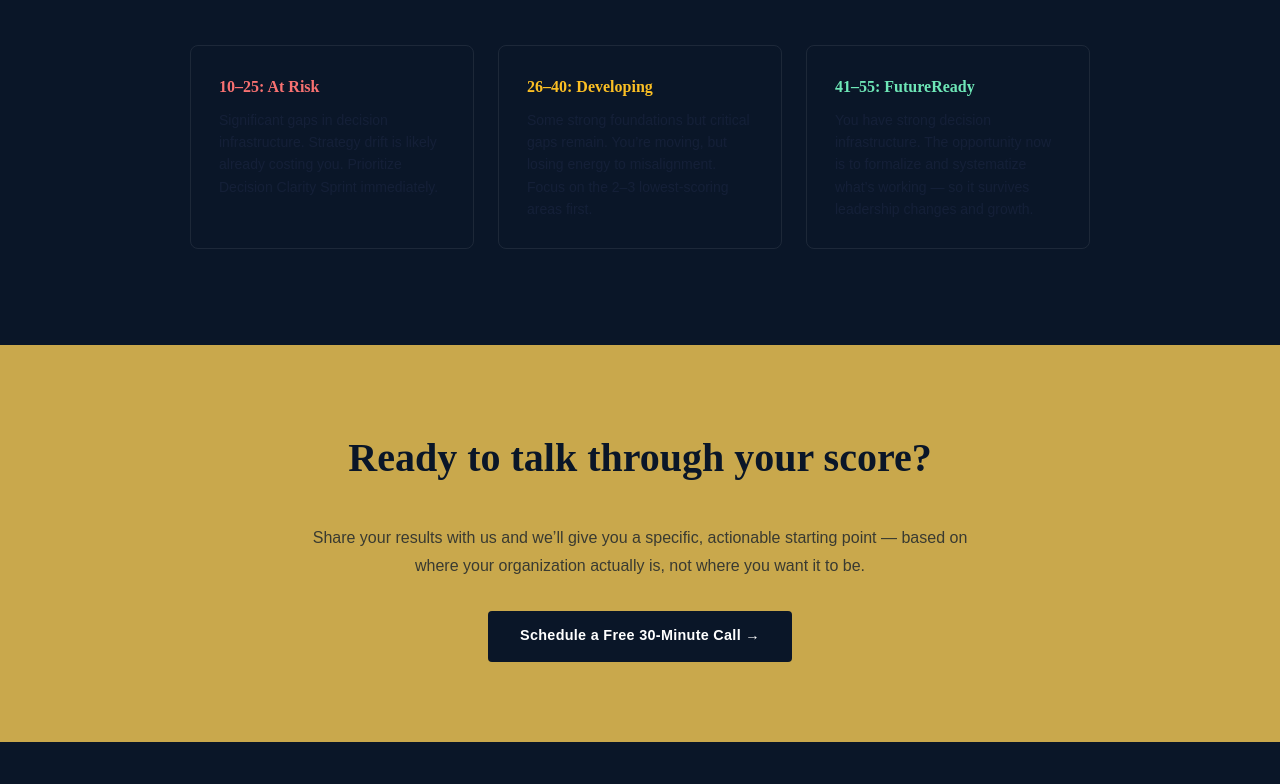
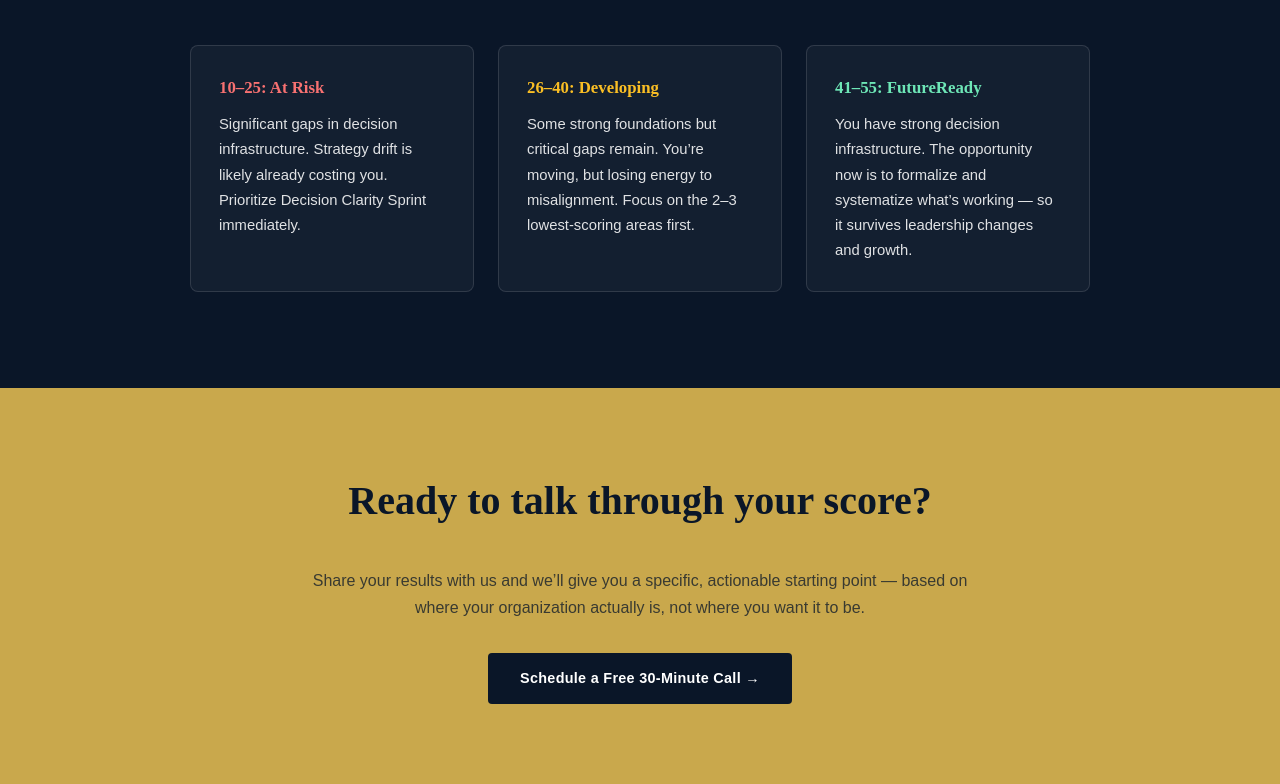
Before and after one commit to myocjade511/futureready-advisory, a website: page diagnostic.html in a window 1280 px wide. Shown: the part 3115-3899 px from the top of the page. Drawn offline with Linux system fonts and the light colour scheme.

Commit message:
Fix diagnostic score band text contrast for better readability

```diff
--- a/diagnostic.html
+++ b/diagnostic.html
@@ -65,9 +65,9 @@
 .score-inner{max-width:900px;margin:0 auto}
 .score-bands{display:grid;grid-template-columns:repeat(3,1fr);gap:1.5rem;margin-top:3rem}
 @media(max-width:640px){.score-bands{grid-template-columns:1fr}}
-.score-band{border-radius:8px;padding:1.75rem;border:1px solid rgba(255,255,255,.08)}
-.score-band h4{font-family:"Playfair Display",serif;font-size:1rem;margin-bottom:.5rem}
-.score-band p{font-size:.875rem;line-height:1.6;opacity:.65}
+.score-band{border-radius:8px;padding:1.75rem;border:1px solid rgba(255,255,255,.12);background:rgba(255,255,255,.04)}
+.score-band h4{font-family:"Playfair Display",serif;font-size:1.05rem;margin-bottom:.65rem}
+.score-band p{font-size:.925rem;line-height:1.7;color:rgba(255,255,255,.87)}
 .band-red h4{color:#f87171}.band-amber h4{color:#fbbf24}.band-green h4{color:#6ee7b7}
 .cta-section{background:var(--gold);padding:5rem 2rem;text-align:center}
 .cta-inner{max-width:680px;margin:0 auto}
```
